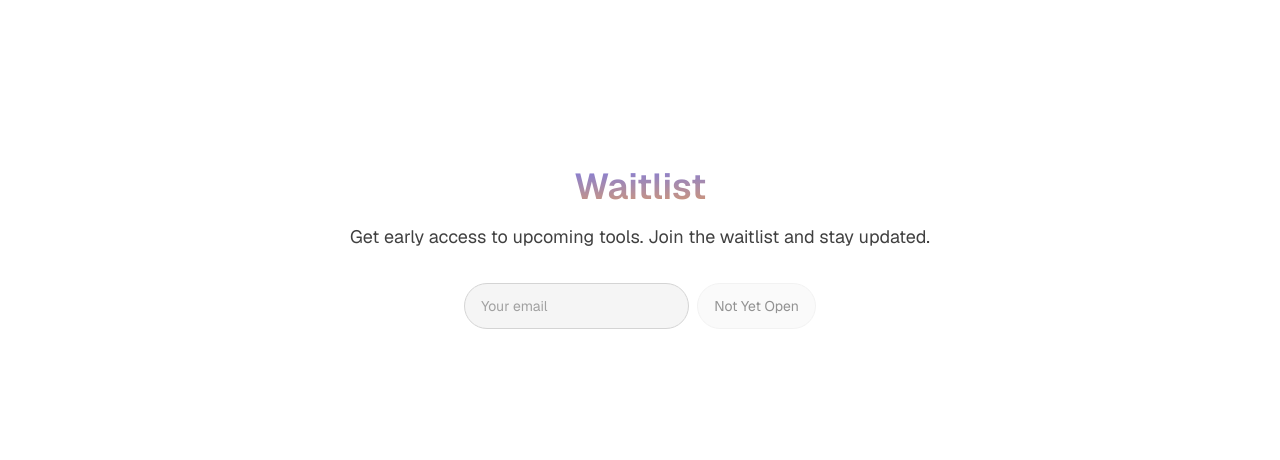
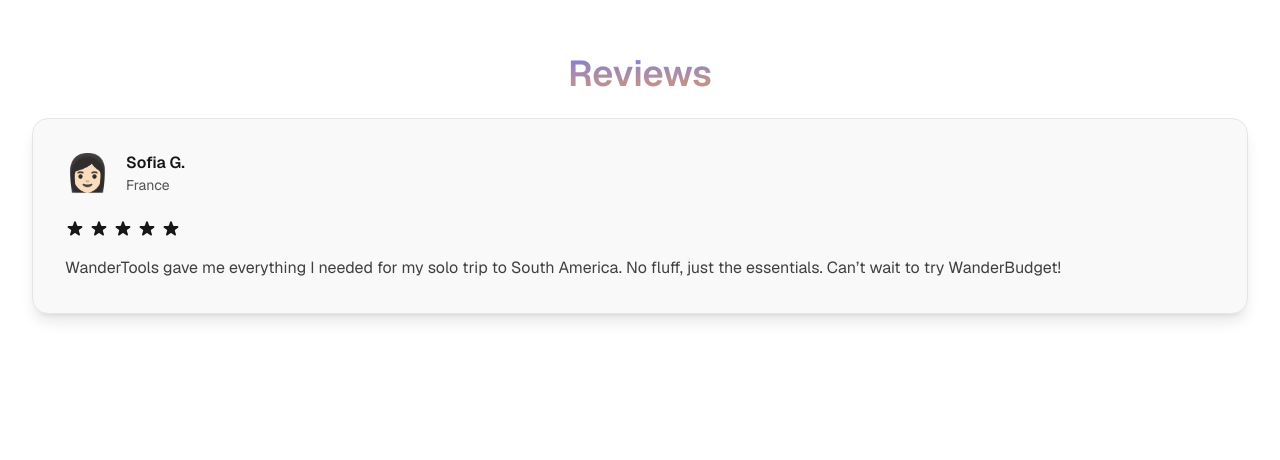
Before and after one commit to afigard/wandertools, a Next.js app: page / in a window 1280 px wide. Shown: the part 1960-2420 px from the top of the page. Built offline with nearby package versions, Linux system fonts and the light colour scheme.

Commit message:
✨ Reviews section

```diff
--- a/app/page.tsx
+++ b/app/page.tsx
@@ -59,6 +59,38 @@
     disabled: true,
   },
 ];
+
+const reviews = [
+  {
+    name: "Sofia G.",
+    location: "France",
+    rating: 5,
+    feedback:
+      "WanderTools gave me everything I needed for my solo trip to South America. No fluff, just the essentials. Can’t wait to try WanderBudget!",
+    avatar: "👩🏻",
+  },
+];
+
+const containerVariants = {
+  hidden: { opacity: 0 },
+  visible: {
+    opacity: 1,
+    transition: {
+      staggerChildren: 0.2,
+    },
+  },
+};
+
+const itemVariants = {
+  hidden: { opacity: 0, y: 20 },
+  visible: {
+    opacity: 1,
+    y: 0,
+    transition: {
+      duration: 0.5,
+    },
+  },
+};
 
 export default function Home() {
   const [dark, setDark] = useState(false);
@@ -166,10 +198,8 @@
                   <Link
                     href={href}
                     target="_blank"
-                    className={`card block border p-6 rounded-xl text-center shadow-md backdrop-blur-sm transition-all h-full ${
-                      dark
-                        ? "border-neutral-800 bg-[var(--card-bg)]"
-                        : "border-neutral-200 bg-[var(--card-bg)]"
+                    className={`card block bg-[var(--card-bg)] border p-6 rounded-xl text-center shadow-md backdrop-blur-sm transition-all h-full ${
+                      dark ? "border-neutral-800" : "border-neutral-200"
                     } ${disabled ? "opacity-50 pointer-events-none" : ""}`}
                   >
                     <div className="flex justify-center mb-4">{icon}</div>
@@ -185,6 +215,75 @@
                 </motion.div>
               ))}
             </div>
+          </motion.div>
+        </section>
+
+        <section
+          id="reviews"
+          className="min-h-screen flex flex-col items-center justify-center text-center px-4 py-16 sm:py-24 max-w-7xl mx-auto w-full"
+        >
+          <motion.div
+            initial={{ opacity: 0, y: 16 }}
+            whileInView={{ opacity: 1, y: 0 }}
+            transition={{ duration: 0.7 }}
+            viewport={{ once: true }}
+            className="w-full"
+          >
+            <h2 className="text-3xl sm:text-4xl font-semibold mb-6 text-center bg-gradient-to-br from-indigo-500 to-amber-500 text-transparent bg-clip-text">
+              Reviews
+            </h2>
+            <motion.div
+              className="grid grid-cols-1 md:grid-cols-1 gap-8 max-w-7xl mx-auto"
+              variants={containerVariants}
+              initial="hidden"
+              whileInView="visible"
+              viewport={{ once: true, margin: "-100px" }}
+            >
+              {reviews.map((review, index) => (
+                <motion.div
+                  key={index}
+                  variants={itemVariants}
+                  className={`text-left bg-[var(--card-bg)] rounded-2xl p-8 shadow-lg hover:shadow-xl transition-shadow border ${
+                    dark ? "border-neutral-800" : "border-neutral-200"
+                  }`}
+                >
+                  <div className="flex items-center gap-4 mb-6">
+                    <span className="text-4xl">{review.avatar}</span>
+                    <div>
+                      <h3 className="font-semibold">{review.name}</h3>
+                      <p
+                        className={`text-sm ${
+                          dark ? "text-neutral-400" : "text-neutral-600"
+                        }`}
+                      >
+                        {review.location}
+                      </p>
+                    </div>
+                  </div>
+
+                  <div className="flex items-center gap-1 mb-4">
+                    {[...Array(review.rating)].map((_, i) => (
+                      <svg
+                        key={i}
+                        className="w-5 h-5"
+                        fill="currentColor"
+                        viewBox="0 0 20 20"
+                      >
+                        <path d="M9.049 2.927c.3-.921 1.603-.921 1.902 0l1.07 3.292a1 1 0 00.95.69h3.462c.969 0 1.371 1.24.588 1.81l-2.8 2.034a1 1 0 00-.364 1.118l1.07 3.292c.3.921-.755 1.688-1.54 1.118l-2.8-2.034a1 1 0 00-1.175 0l-2.8 2.034c-.784.57-1.838-.197-1.539-1.118l1.07-3.292a1 1 0 00-.364-1.118L2.98 8.72c-.783-.57-.38-1.81.588-1.81h3.461a1 1 0 00.951-.69l1.07-3.292z" />
+                      </svg>
+                    ))}
+                  </div>
+
+                  <p
+                    className={`leading-relaxed ${
+                      dark ? "text-neutral-300" : "text-neutral-700"
+                    }`}
+                  >
+                    {review.feedback}
+                  </p>
+                </motion.div>
+              ))}
+            </motion.div>
           </motion.div>
         </section>
 
```
